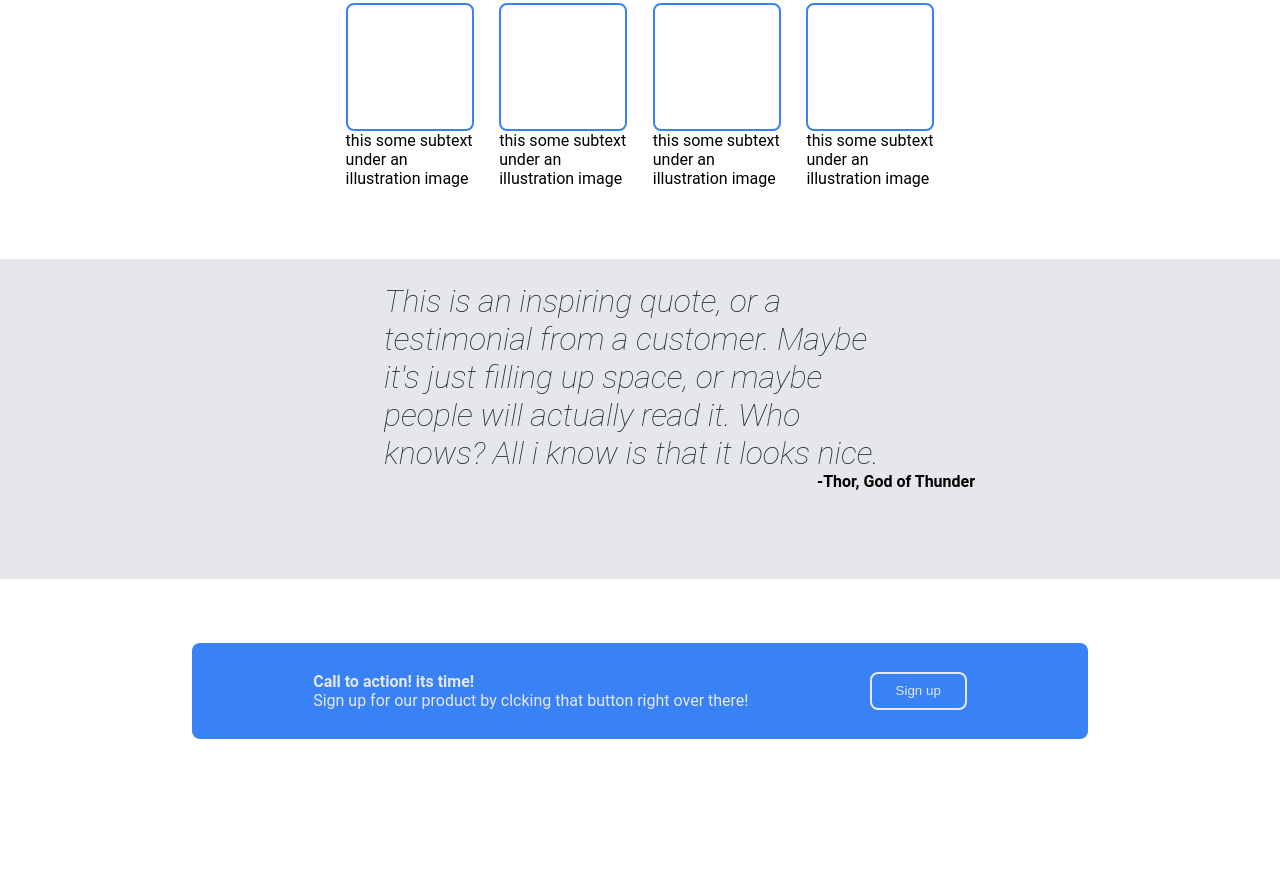
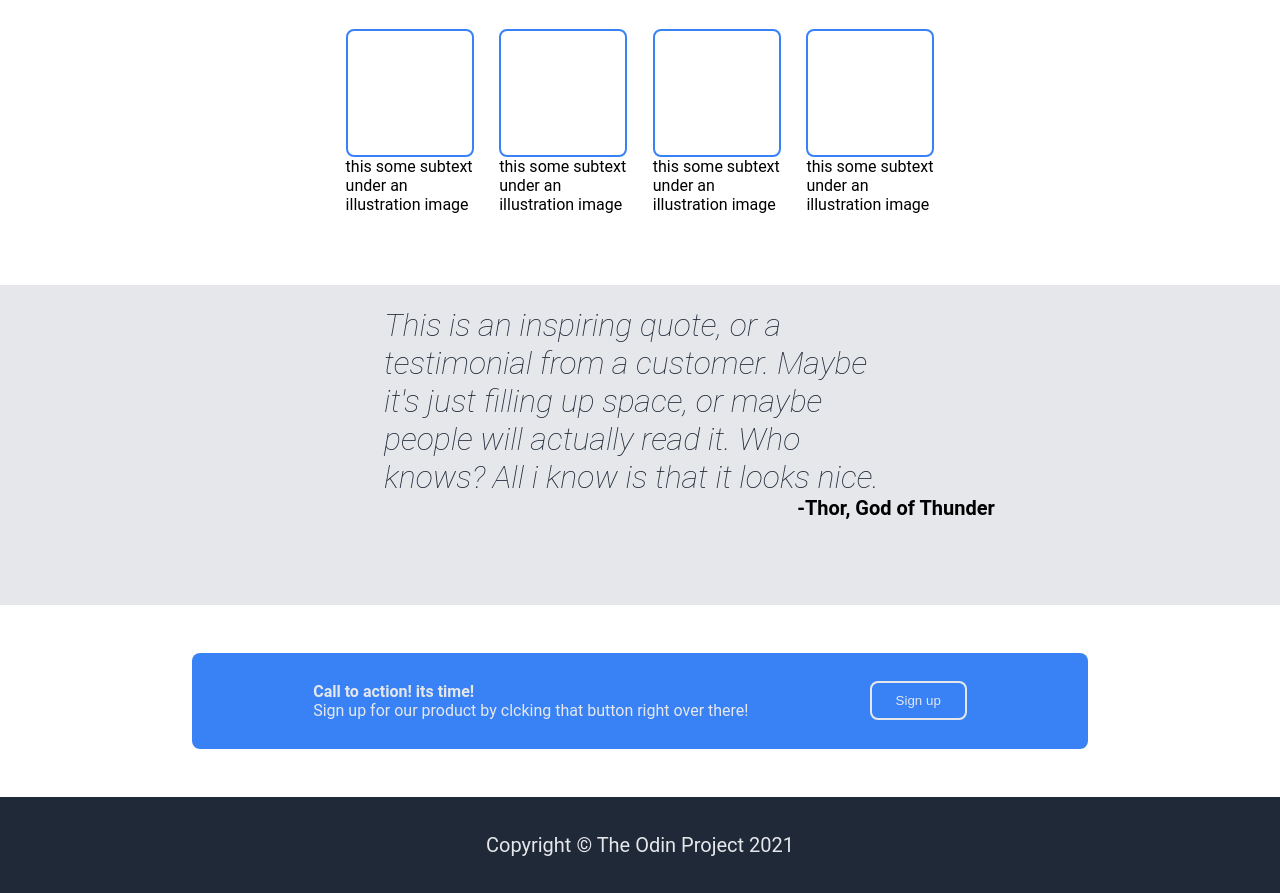
Before and after one commit to Q8641/landing-page, a plain HTML site: page index.html in a window 1280 px wide. Shown: the part 632-1525 px from the top of the page. Before the commit the page ends 1467 px from the top, so only its background shows below. Drawn offline with Linux system fonts and the light colour scheme.

Commit message:
Complete implementation of the landing page Implemented the landing page almost similar to the desired output.

```diff
--- a/index.html
+++ b/index.html
@@ -88,6 +88,12 @@
       </div>
     </div>
 
+    <div class="footer">
+      <div>
+        Copyright <span>&copy</span> The Odin Project 2021
+      </div>
+    </div>
+
 
 </body>
 </html>
--- a/styles.css
+++ b/styles.css
@@ -1,6 +1,9 @@
 body{
     font-family: "Roboto", sans-serif;
-    margin: 0;;
+    margin: 0;
+    display: flex;
+    flex-direction: column;
+    /* flex-shrink: 1; */
 }
 
 ul{
@@ -120,7 +123,6 @@ ul{
     background-color: #e5e7eb;
     height: 256px;
     padding-bottom: 64px;
-    margin-bottom: 64px;
     flex-direction: column;
     justify-content: center;
     align-items: center;
@@ -128,14 +130,14 @@ ul{
 
 .quote .text{
     font-size: 32px;
-    max-width: 40%;
+    width: 40%;
     font-weight: 200;
     color: #1f2937;
 }
 
 .quote .quoter{
     margin-left: 512px;
-    font-size: 20;
+    font-size: 20px;
     font-weight: bold;
 }
 
@@ -143,7 +145,7 @@ ul{
     height: 192px;
     display: flex;
     justify-content: center;
-    align-items: flex-start;
+    align-items: center;
 }
 
 .sign-up-box{
@@ -175,3 +177,13 @@ ul{
     border: 2px solid #e5e7eb;
     color: #e5e7eb;
 }
+
+.footer{
+    height: 96px;
+    background-color: #1f2937;
+    color: #e5e7eb;
+    font-size: 20px;
+    display: flex;
+    justify-content: center;
+    align-items: center;
+}
```
